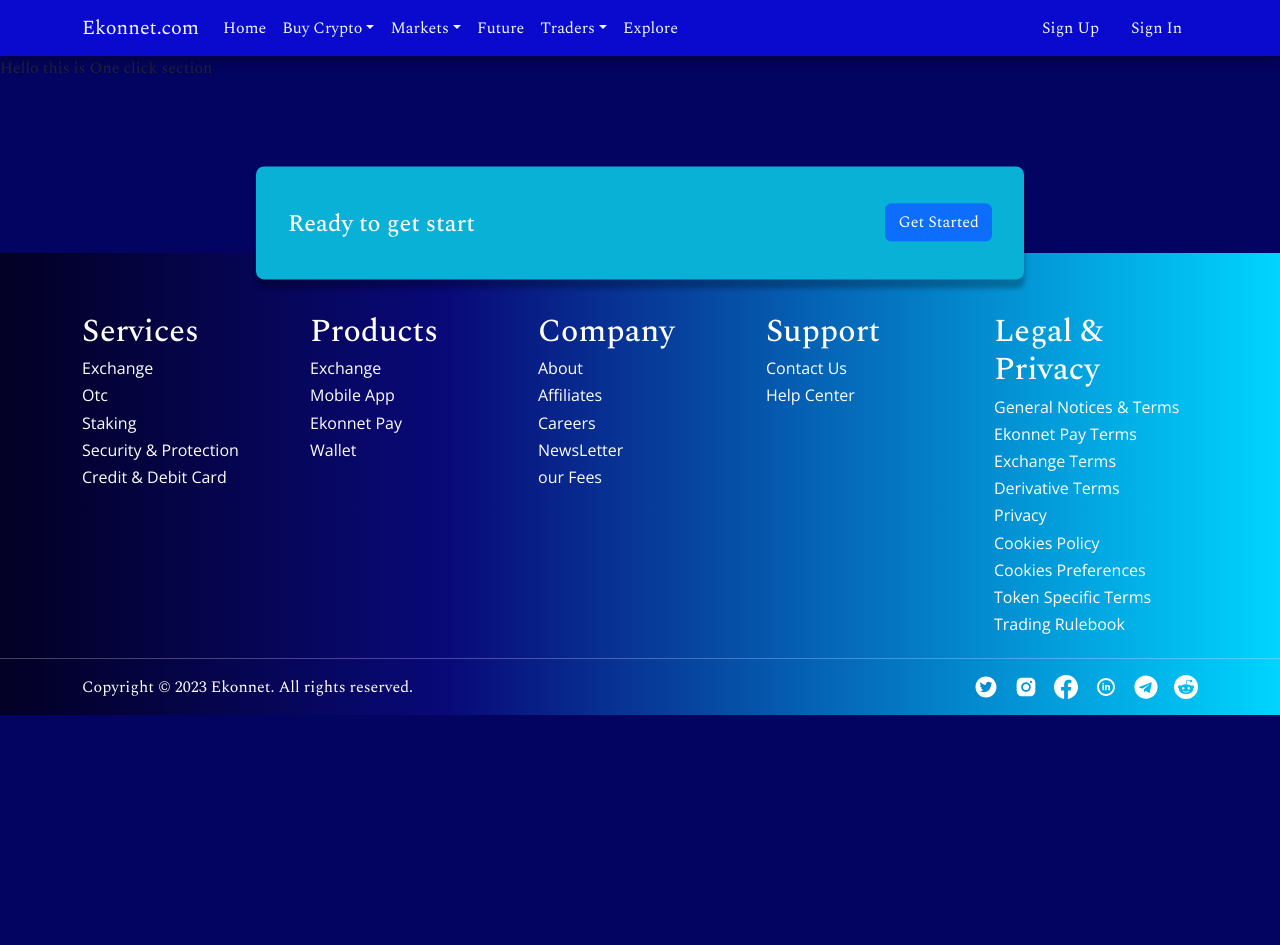
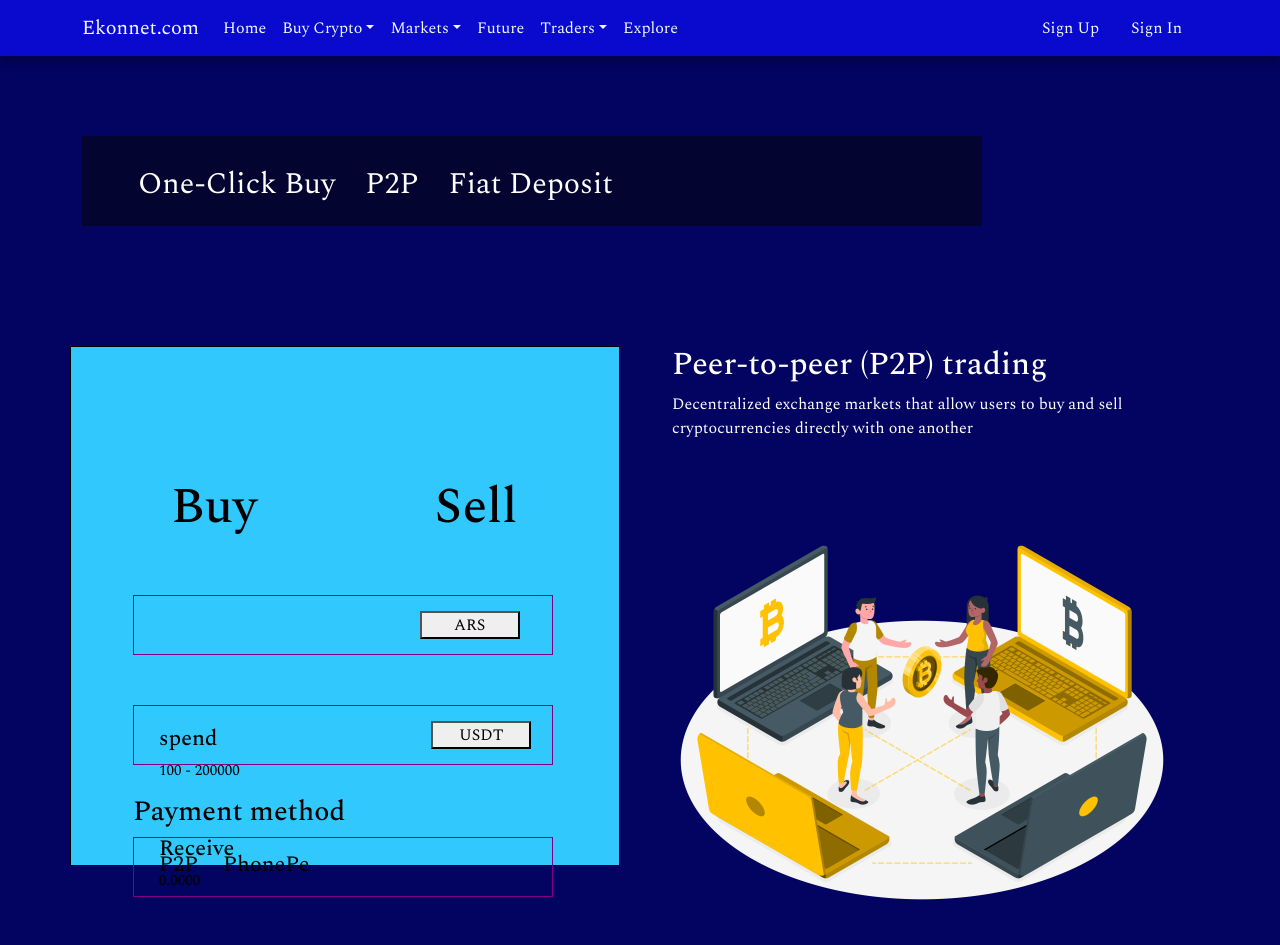
Before and after one commit to Ekonnet/ekonnet, a React (Create React App) app in the folder ekonnet.com/: page /one-click-buy in a window 1280 px wide. Shown: the top 945 px of the page. Before the commit the page ends 800 px from the top, so only its background shows below. Built offline with nearby package versions, Linux system fonts and the light colour scheme.

Commit message:
one-click

```diff
--- /dev/null
+++ b/ekonnet.com/src/components/BuyCrypto/OneClickBuy.css
@@ -0,0 +1,123 @@
+.one_click_box{
+    width:900px;
+    height:90px;
+    border: 1px solid #040430;
+    margin-top: 80px;
+    background-color: #040430;
+
+}
+.one_click_box ul{
+    color: #ffffff;
+    list-style: none;
+    display: flex;
+    padding: 25px;
+}
+.one_click_box ul li{
+    padding-left: 30px;
+    font-size: 30px;
+}
+#buy_sell{
+    margin-top: 120px;
+    margin-bottom: 40px;
+}
+.buy_sell_box{
+    width: 550px;
+    height: 520px;
+    border: 1px solid #000000;
+    background-color: #31C8FD;
+
+}
+.buy_sell_box h1{
+    color: #000000;
+}
+.spend{
+    width:420px;
+    height:60px;
+    border: 1px solid purple;
+    margin: 50px 50px 0px 50px;
+}
+.spend h1{
+    font-size: 22px;
+    padding-left: 25px;
+}
+.spend p{
+    font-size: 15px;
+    padding-left: 25px;
+    color: #000000;
+}
+.spend_btn{
+    margin-left: 180px;
+    margin-right: 25px;
+    width: 100px;
+    margin-top: 15px;
+    margin-bottom: 15px;
+
+}
+
+
+.receive{
+    width:420px;
+    height:60px;
+    border: 1px solid purple;
+    margin: 50px 50px 0px 50px;
+}
+.receive h1{
+    font-size: 22px;
+    padding-left: 25px;
+}
+.receive p{
+    font-size: 15px;
+    padding-left: 25px;
+    color: #000000;
+}
+.receive_btn{
+    margin-left: 197px;
+    margin-right: 25px;
+    width: 100px;
+    margin-top: 15px;
+    margin-bottom: 15px;
+    color:#000000
+
+}
+
+
+.payment_method{
+    width:420px;
+    height:60px;
+    border: 1px solid purple;
+    margin: 0px 50px 50px 50px;
+}
+.payment_method ul{
+    color: #000000;
+    list-style: none;
+    font-size: 22px;
+    padding: 0px;
+}
+.payment_method ul li{
+    margin-left: 25px;
+    margin-top: 10px;
+}
+
+.payment_text{
+    margin-left: 50px;
+    margin-top: 30px;
+    color: #000000;
+}
+.one_click_login{
+    margin-left: 200px;
+    width: 130px;
+    padding: 4px;
+}
+.peer_to_peer h2{
+    color: #ffffff;
+    margin-left: 40px;
+}
+.peer_to_peer p{
+    color: #ffffff;
+    margin-left: 40px;
+}
+.peer_to_peer img{
+    width:500px;
+    height:auto;
+    margin-left: 40px;
+}
--- a/ekonnet.com/src/components/BuyCrypto/OneClickBuy.js
+++ b/ekonnet.com/src/components/BuyCrypto/OneClickBuy.js
@@ -1,9 +1,78 @@
-import React from 'react'
+import React from 'react';
+import './OneClickBuy.css';
+import f1 from '../assets/CoinExchange.png';
 
 const OneClickBuy = () => {
   return (
     <>
-    Hello this is One click section</>
+    <section id='one_click' className='one_click'>
+      <div className='container'>
+        <div className='row'>
+         <div className='col-lg-12'>
+          <div className='one_click_box'>
+            <ul>
+              <li>One-Click Buy</li>
+              <li>P2P</li>
+              <li>Fiat Deposit</li>
+            </ul>
+          </div>
+         </div>
+        </div>
+      </div>
+    </section>
+    <section id='buy_sell' className='buy_Sell'>
+      <div className='container'>
+        <div className='row'>
+          <div className='col-lg-6 buy_sell_box'>
+            <div className=' d-flex text-center'>
+              <div className='col-lg-6'>
+              <h1>Buy</h1>
+              </div>
+              <div className='col-lg-6'>
+               <h1>Sell</h1>
+              </div>
+              </div>
+              <div className='spend d-flex'>
+              <div><h1>spend</h1>
+              <p>100 - 200000</p>
+              </div>
+              <div className=''>
+                <button className='spend_btn'>ARS</button>
+              </div>
+            </div>
+            <div className='receive d-flex'>
+            <div><h1>Receive</h1>
+              <p>0.0000</p>
+              </div>
+              <div className=''>
+                <button className='receive_btn'>USDT</button>
+              </div>
+            </div>
+            <div className='payment_text'>
+            <h3>Payment method</h3>
+            </div>
+
+            <div className='payment_method'>
+            <ul className='d-flex'>
+              <li>P2P</li>
+              <li>PhonePe</li>
+              </ul>
+            </div>
+            <div>
+                <button className='one_click_login'>Log In</button>
+            </div>
+
+            </div>
+            <div className='col-lg-6 peer_to_peer'>
+            <h2>Peer-to-peer (P2P) trading</h2>
+            <p>Decentralized exchange markets that allow users to buy and sell cryptocurrencies directly with one another</p>
+            <img src={f1} alt='' className='img-fluid'></img>
+            </div>
+        </div>
+
+      </div>
+    </section>
+    </>
   )
 }
 
```
